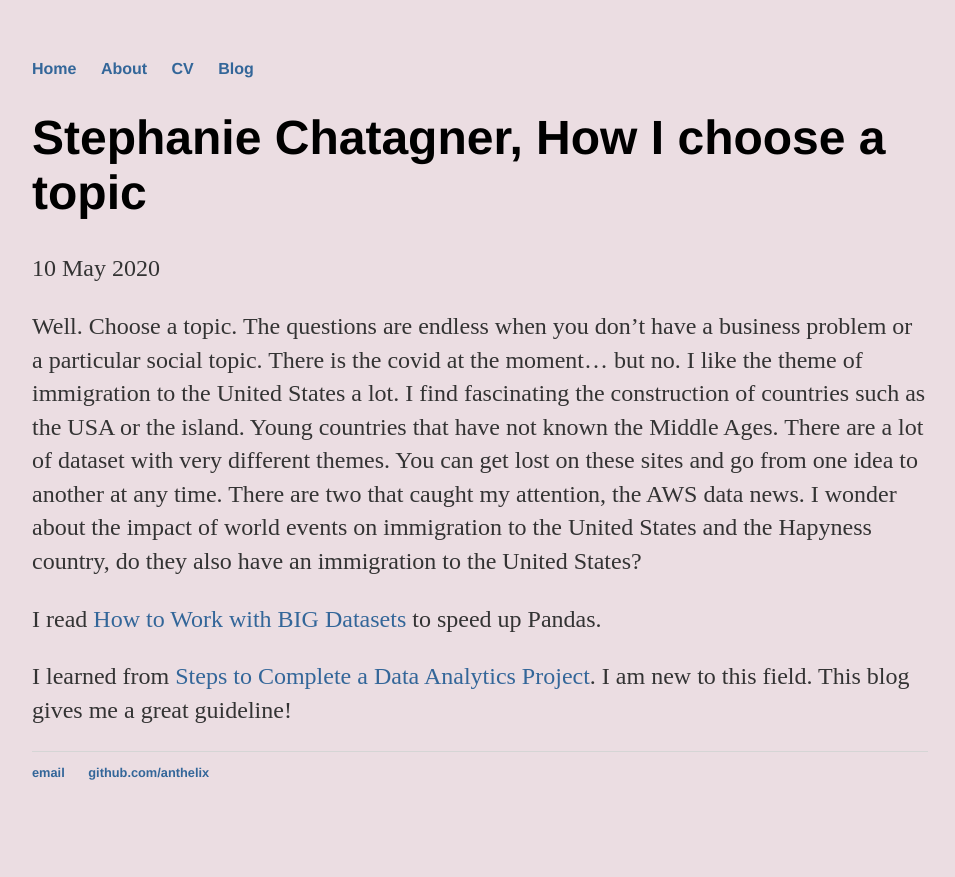
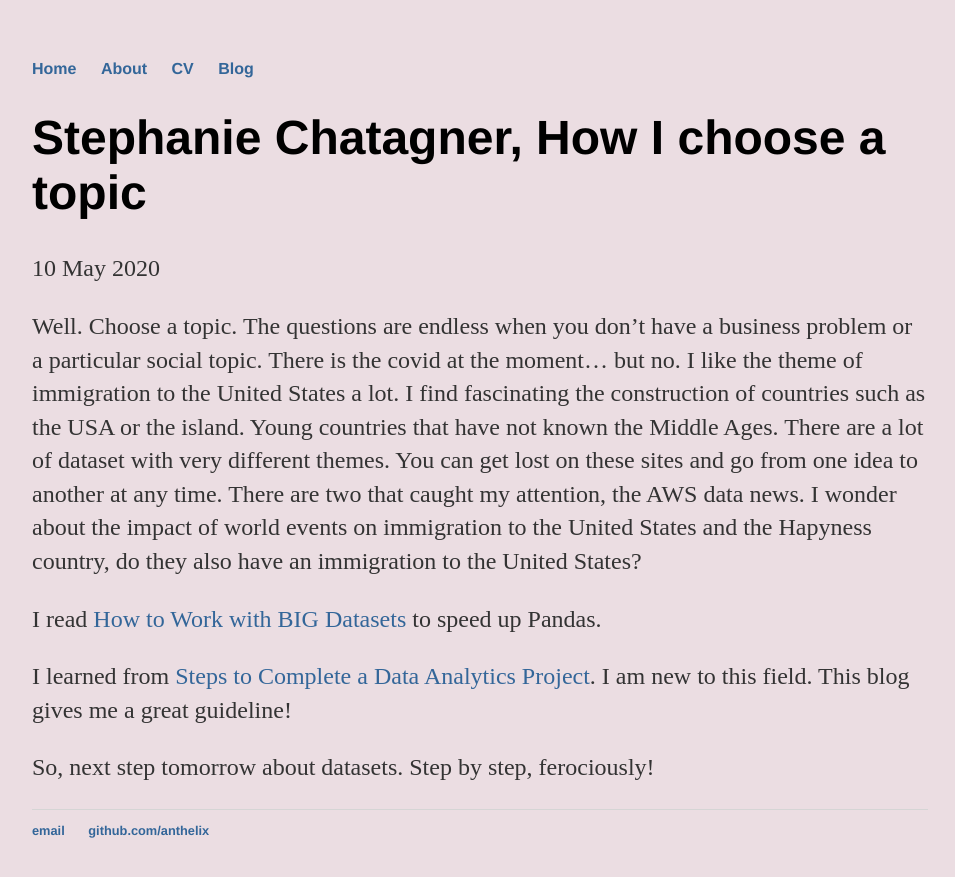
Before and after one commit to anthelix/anth_blog, a Jekyll site: the page built from _posts/2020-05-10-how-pick-topic.md, in a window 1280 px wide. Shown: the top 877 px of the page, without its empty margins (160-1115 px from the left). Built offline with Jekyll 4.4.1, drawn with Linux system fonts in a browser that asks for light colours.

Commit message:
Update 2020-05-10-how-pick-topic.md

```diff
--- a/_posts/2020-05-10-how-pick-topic.md
+++ b/_posts/2020-05-10-how-pick-topic.md
@@ -11,3 +11,6 @@ There are two that caught my attention, the AWS data news. I wonder about the im
 I read [How to Work with BIG Datasets]( https://www.kaggle.com/yuliagm/how-to-work-with-big-datasets-on-16g-ram-dask) to speed up Pandas.
 
 I learned from [Steps to Complete a Data Analytics Project](https://blog.dataiku.com/2019/07/04/fundamental-steps-data-project-success). I am new to this field. This blog gives me a great guideline!
+
+So, next step tomorrow about datasets.
+Step by step, ferociously!
```
